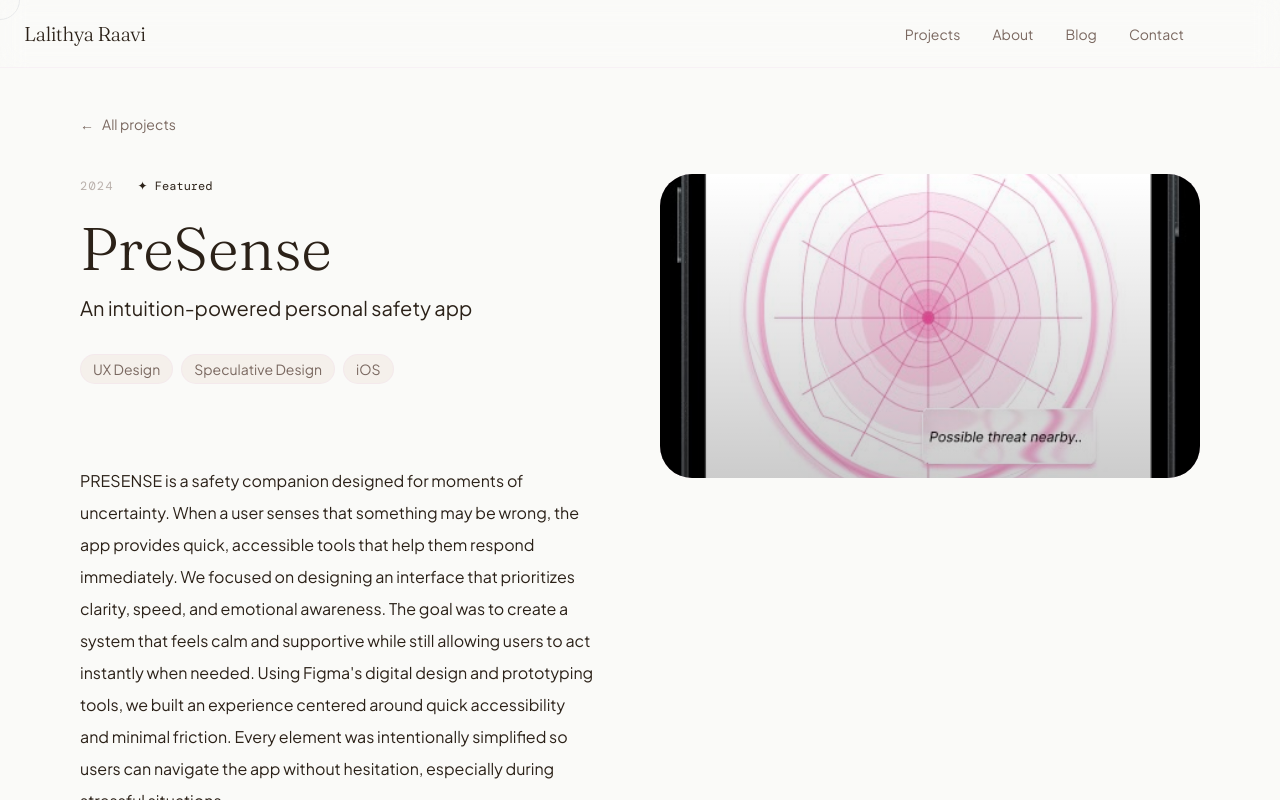
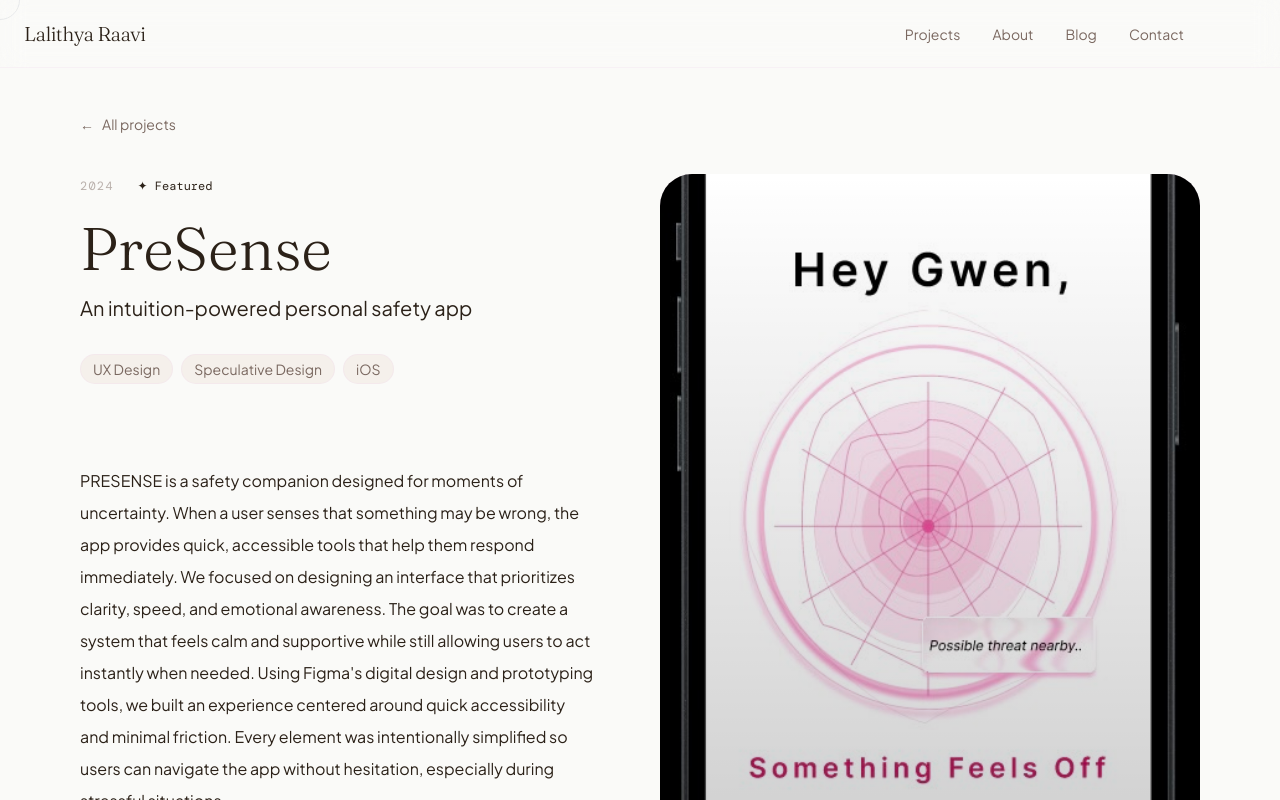
Before and after one commit to lalithyaraavi/lalithya-website, a Next.js app: page /projects/presense in a window 1280 px wide. Shown: the top 800 px of the page. Built offline with nearby package versions, Linux system fonts and the light colour scheme; a web font is replaced by a local one.

Commit message:
make project carousel vertical aspect ratio

```diff
--- a/src/components/ProjectCarousel.tsx
+++ b/src/components/ProjectCarousel.tsx
@@ -15,7 +15,7 @@
     setIndex(([prev]) => [(prev + newDir + images.length) % images.length, newDir]);
 
   return (
-    <div className="relative w-full aspect-[16/9] rounded-4xl overflow-hidden" style={{ backgroundColor: color }}>
+    <div className="relative w-full aspect-[3/4] rounded-4xl overflow-hidden" style={{ backgroundColor: color }}>
       <AnimatePresence custom={dir} mode="popLayout">
         <motion.img
           key={index}
```
